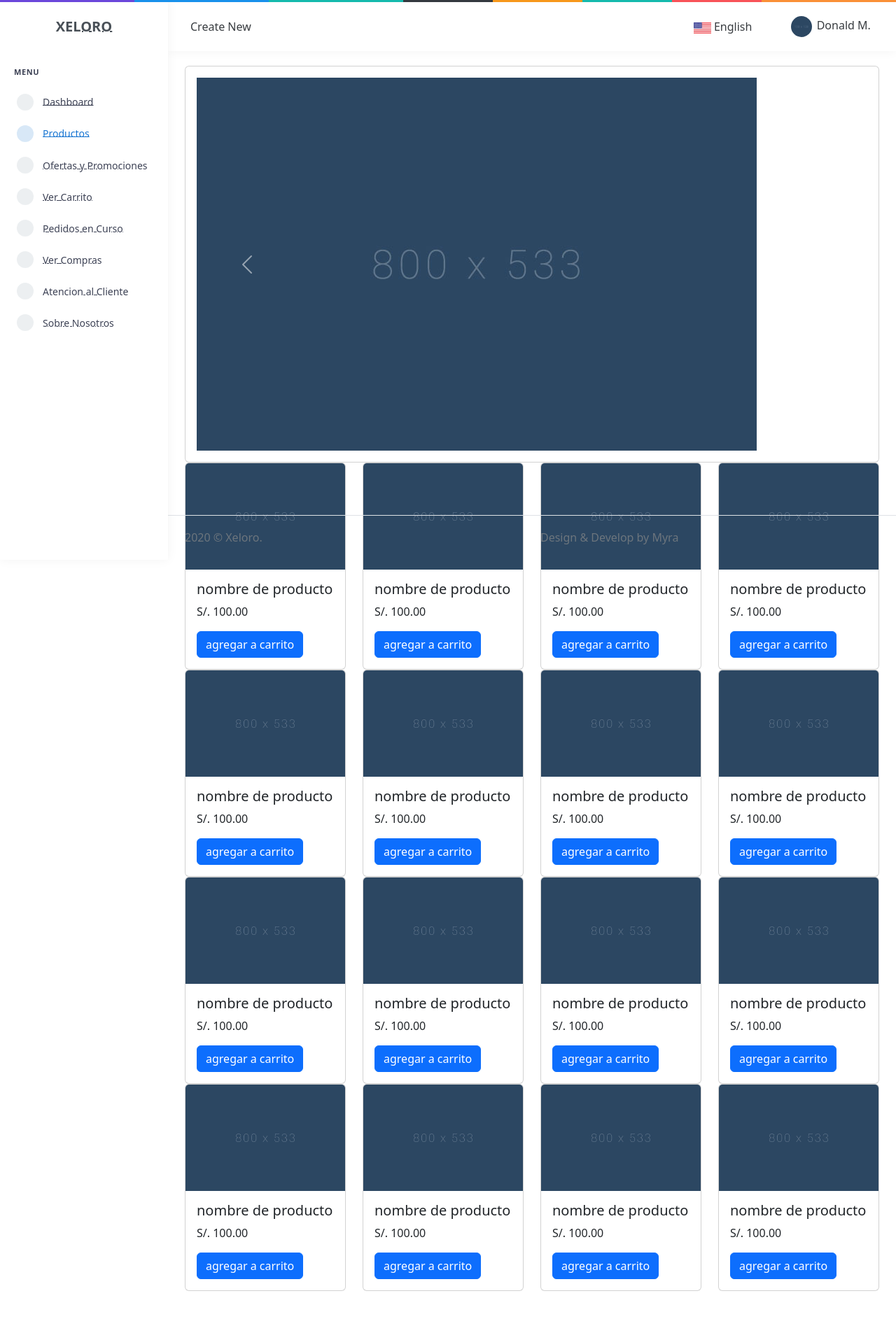
After one commit to YemsAvilaGalvez/plantilla_wp, a PHP site: page /productos.php in a window 1280 px wide. The commit adds this page. Shown: the whole page at 70% size. Run offline with PHP 8.4, Linux system fonts and the light colour scheme; style sheets or scripts are compiled from the project's sources; some libraries are stand-ins or nearby versions.

Commit message:
crear la vista de producto

```diff
--- /dev/null
+++ b/productos.php
@@ -0,0 +1,406 @@
+<!DOCTYPE html>
+<html lang="en">
+
+    <head>
+        <meta charset="utf-8" />
+        <title> Xeloro - Admin & Dashboard Template</title>
+        <meta name="viewport" content="width=device-width, initial-scale=1, shrink-to-fit=no">
+        <meta content="Premium Multipurpose Admin & Dashboard Template" name="description" />
+        <meta content="MyraStudio" name="author" />
+        <meta http-equiv="X-UA-Compatible" content="IE=edge" />
+
+        <!-- App favicon -->
+        <link rel="shortcut icon" href="assets/images/favicon.ico">
+
+        <!-- App css -->
+        <link href="assets/css/bootstrap.min.css" rel="stylesheet" type="text/css" />
+        <link href="assets/css/icons.min.css" rel="stylesheet" type="text/css" />
+        <link href="assets/css/theme.min.css" rel="stylesheet" type="text/css" />
+
+    </head>
+
+    <body>
+
+        <!-- Begin page -->
+        <div id="layout-wrapper">
+            <div class="header-border"></div>
+            <header id="page-topbar">
+                <div class="navbar-header">
+
+                    <div class="d-flex align-items-left">
+                        <button type="button" class="btn btn-sm mr-2 d-lg-none px-3 font-size-16 header-item waves-effect"
+                            id="vertical-menu-btn">
+                            <i class="fa fa-fw fa-bars"></i>
+                        </button>
+
+                        <div class="dropdown d-none d-sm-inline-block">
+                            <button type="button" class="btn header-item waves-effect"
+                                data-toggle="dropdown" aria-haspopup="true" aria-expanded="false">
+                                <i class="mdi mdi-plus"></i> Create New
+                                <i class="mdi mdi-chevron-down d-none d-sm-inline-block"></i>
+                            </button>
+                            <div class="dropdown-menu">
+
+                                <!-- item-->
+                                <a href="javascript:void(0);" class="dropdown-item notify-item">
+                                    Application
+                                </a>
+
+                                <!-- item-->
+                                <a href="javascript:void(0);" class="dropdown-item notify-item">
+                                    Software
+                                </a>
+
+                                <!-- item-->
+                                <a href="javascript:void(0);" class="dropdown-item notify-item">
+                                    EMS System
+                                </a>
+
+                                <!-- item-->
+                                <a href="javascript:void(0);" class="dropdown-item notify-item">
+                                    CRM App
+                                </a>
+                            </div>
+                        </div>
+                    </div>
+
+                    <div class="d-flex align-items-center">
+
+                        <div class="dropdown d-none d-sm-inline-block ml-2">
+                            <button type="button" class="btn header-item noti-icon waves-effect"
+                                id="page-header-search-dropdown" data-toggle="dropdown" aria-haspopup="true"
+                                aria-expanded="false">
+                                <i class="mdi mdi-magnify"></i>
+                            </button>
+                            <div class="dropdown-menu dropdown-menu-lg dropdown-menu-right p-0"
+                                aria-labelledby="page-header-search-dropdown">
+
+                                <form class="p-3">
+                                    <div class="form-group m-0">
+                                        <div class="input-group">
+                                            <input type="text" class="form-control" placeholder="Search ..."
+                                                aria-label="Recipient's username">
+                                            <div class="input-group-append">
+                                                <button class="btn btn-primary" type="submit"><i
+                                                        class="mdi mdi-magnify"></i></button>
+                                            </div>
+                                        </div>
+                                    </div>
+                                </form>
+                            </div>
+                        </div>
+
+                        <div class="dropdown d-inline-block">
+                            <button type="button" class="btn header-item waves-effect"
+                                data-toggle="dropdown" aria-haspopup="true" aria-expanded="false">
+                                <img class="" src="assets/images/flags/us.jpg" alt="Header Language" height="16">
+                                <span class="d-none d-sm-inline-block ml-1">English</span>
+                                <i class="mdi mdi-chevron-down d-none d-sm-inline-block"></i>
+                            </button>
+                            <div class="dropdown-menu dropdown-menu-right">
+
+                                <!-- item-->
+                                <a href="javascript:void(0);" class="dropdown-item notify-item">
+                                    <img src="assets/images/flags/spain.jpg" alt="user-image" class="mr-1" height="12">
+                                    <span class="align-middle">Spanish</span>
+                                </a>
+
+                                <!-- item-->
+                                <a href="javascript:void(0);" class="dropdown-item notify-item">
+                                    <img src="assets/images/flags/germany.jpg" alt="user-image" class="mr-1" height="12">
+                                    <span class="align-middle">German</span>
+                                </a>
+
+                                <!-- item-->
+                                <a href="javascript:void(0);" class="dropdown-item notify-item">
+                                    <img src="assets/images/flags/italy.jpg" alt="user-image" class="mr-1" height="12">
+                                    <span class="align-middle">Italian</span>
+                                </a>
+
+                                <!-- item-->
+                                <a href="javascript:void(0);" class="dropdown-item notify-item">
+                                    <img src="assets/images/flags/russia.jpg" alt="user-image" class="mr-1" height="12">
+                                    <span class="align-middle">Russian</span>
+                                </a>
+                            </div>
+                        </div>
+
+                        <div class="dropdown d-inline-block">
+                            <button type="button" class="btn header-item noti-icon waves-effect"
+                                id="page-header-notifications-dropdown" data-toggle="dropdown" aria-haspopup="true"
+                                aria-expanded="false">
+                                <i class="mdi mdi-bell"></i>
+                                <span class="badge badge-danger badge-pill">3</span>
+                            </button>
+                            <div class="dropdown-menu dropdown-menu-lg dropdown-menu-right p-0"
+                                aria-labelledby="page-header-notifications-dropdown">
+                                <div class="p-3">
+                                    <div class="row align-items-center">
+                                        <div class="col">
+                                            <h6 class="m-0"> Notifications </h6>
+                                        </div>
+                                        <div class="col-auto">
+                                            <a href="#!" class="small"> View All</a>
+                                        </div>
+                                    </div>
+                                </div>
+                                <div data-simplebar style="max-height: 230px;">
+                                    <a href="" class="text-reset notification-item">
+                                        <div class="media">
+                                            <img src="assets/images/users/avatar-2.jpg"
+                                                class="mr-3 rounded-circle avatar-xs" alt="user-pic">
+                                            <div class="media-body">
+                                                <h6 class="mt-0 mb-1">Samuel Coverdale</h6>
+                                                <p class="font-size-12 mb-1">You have new follower on Instagram</p>
+                                                <p class="font-size-12 mb-0 text-muted"><i
+                                                        class="mdi mdi-clock-outline"></i> 2 min ago</p>
+                                            </div>
+                                        </div>
+                                    </a>
+                                    <a href="" class="text-reset notification-item">
+                                        <div class="media">
+                                            <div class="avatar-xs mr-3">
+                                                <span class="avatar-title bg-success rounded-circle">
+                                                    <i class="mdi mdi-cloud-download-outline"></i>
+                                                </span>
+                                            </div>
+                                            <div class="media-body">
+                                                <h6 class="mt-0 mb-1">Download Available !</h6>
+                                                <p class="font-size-12 mb-1">Latest version of admin is now available.
+                                                    Please download here.</p>
+                                                <p class="font-size-12 mb-0 text-muted"><i
+                                                        class="mdi mdi-clock-outline"></i> 4 hours ago</p>
+                                            </div>
+                                        </div>
+                                    </a>
+                                    <a href="" class="text-reset notification-item">
+                                        <div class="media">
+                                            <img src="assets/images/users/avatar-3.jpg"
+                                                class="mr-3 rounded-circle avatar-xs" alt="user-pic">
+                                            <div class="media-body">
+                                                <h6 class="mt-0 mb-1">Victoria Mendis</h6>
+                                                <p class="font-size-12 mb-1">Just upgraded to premium account.</p>
+                                                <p class="font-size-12 mb-0 text-muted"><i
+                                                        class="mdi mdi-clock-outline"></i> 1 day ago</p>
+                                            </div>
+                                        </div>
+                                    </a>
+                                </div>
+                                <div class="p-2 border-top">
+                                    <a class="btn btn-sm btn-light btn-block text-center" href="javascript:void(0)">
+                                        <i class="mdi mdi-arrow-down-circle mr-1"></i> Load More..
+                                    </a>
+                                </div>
+                            </div>
+                        </div>
+
+                        <div class="dropdown d-inline-block ml-2">
+                            <button type="button" class="btn header-item waves-effect"
+                                data-toggle="dropdown" aria-haspopup="true" aria-expanded="false">
+                                <img class="rounded-circle header-profile-user" src="assets/images/users/avatar-2.jpg"
+                                    alt="Header Avatar">
+                                <span class="d-none d-sm-inline-block ml-1">Donald M.</span>
+                                <i class="mdi mdi-chevron-down d-none d-sm-inline-block"></i>
+                            </button>
+                            <div class="dropdown-menu dropdown-menu-right">
+                                <a class="dropdown-item d-flex align-items-center justify-content-between"
+                                    href="javascript:void(0)">
+                                    <span>Inbox</span>
+                                    <span>
+                                        <span class="badge badge-pill badge-info">3</span>
+                                    </span>
+                                </a>
+                                <a class="dropdown-item d-flex align-items-center justify-content-between"
+                                    href="javascript:void(0)">
+                                    <span>Profile</span>
+                                    <span>
+                                        <span class="badge badge-pill badge-warning">1</span>
+                                    </span>
+                                </a>
+                                <a class="dropdown-item d-flex align-items-center justify-content-between"
+                                    href="javascript:void(0)">
+                                    Settings
+                                </a>
+                                <a class="dropdown-item d-flex align-items-center justify-content-between"
+                                    href="javascript:void(0)">
+                                    <span>Lock Account</span>
+                                </a>
+                                <a class="dropdown-item d-flex align-items-center justify-content-between"
+                                    href="javascript:void(0)">
+                                    <span>Log Out</span>
+                                </a>
+                            </div>
+                        </div>
+
+                    </div>
+                </div>
+            </header>
+
+            <!-- ========== Left Sidebar Start ========== -->
+            <div class="vertical-menu">
+
+                <div data-simplebar class="h-100">
+
+                    <div class="navbar-brand-box">
+                        <a href="index.html" class="logo">
+                            <i class="mdi mdi-album"></i>
+                            <span>
+                                Xeloro
+                            </span>
+                        </a>
+                    </div>
+
+                    <!--- Sidemenu -->
+                    <div id="sidebar-menu">
+                        <!-- Left Menu Start -->
+                        <ul class="metismenu list-unstyled" id="side-menu">
+                            <li class="menu-title">Menu</li>
+
+                            <li>
+                                <a href="index.php" class="waves-effect"><i class="mdi mdi-home-analytics"></i><span>Dashboard</span></a>
+                            </li>
+
+                            <li>
+                                <a href="productos.php" class="waves-effect"><i
+                                        class="mdi mdi-share-variant"></i><span>Productos</span></a>
+                            </li>
+
+                            <li>
+                                <a href="javascript: void(0);" class="waves-effect"><i
+                                        class="mdi mdi-table-merge-cells"></i><span>Ofertas y Promociones</span></a>
+                            </li>
+
+                            <li>
+                                <a href="javascript: void(0);" class="waves-effect"><i
+                                        class="mdi mdi-table-merge-cells"></i><span>Ver Carrito</span></a>
+                            </li>
+
+                            <li>
+                                <a href="javascript: void(0);" class="waves-effect"><i
+                                        class="mdi mdi-format-list-bulleted-type"></i><span>Pedidos en Curso</span></a>
+                            </li>
+
+                            <li>
+                                <a href="javascript: void(0);" class="waves-effect"><i
+                                        class="mdi mdi-poll"></i><span>Ver Compras</span></a>
+                            </li>
+
+                            <li><a href="calendar.html" class=" waves-effect"><i
+                                class="mdi mdi-calendar-range-outline"></i><span>Atencion al Cliente</span></a>
+                            </li>
+
+                            <li><a href="calendar.html" class=" waves-effect"><i
+                                        class="mdi mdi-calendar-range-outline"></i><span>Sobre Nosotros</span></a>
+                            </li>
+
+                        </ul>
+                    </div>
+                    <!-- Sidebar -->
+                </div>
+            </div>
+            <!-- Left Sidebar End -->
+
+            <!-- ============================================================== -->
+            <!-- Start right Content here -->
+            <!-- ============================================================== -->
+            <div class="main-content">
+
+                <div class="page-content">
+                    <div class="container-fluid">
+
+                        <div class="row">
+                            <div class="col-xl-12">
+                                <div class="card">
+                                    <div class="card-body">
+
+                                        <div id="carouselExampleControls" class="carousel slide" data-ride="carousel">
+                                            <div class="carousel-inner" role="listbox">
+                                                <div class="carousel-item active">
+                                                    <img class="d-block img-fluid" src="assets/images/media/sm-4.jpg" alt="First slide">
+                                                </div>
+                                                <div class="carousel-item">
+                                                    <img class="d-block img-fluid" src="assets/images/media/sm-5.jpg" alt="Second slide">
+                                                </div>
+                                                <div class="carousel-item">
+                                                    <img class="d-block img-fluid" src="assets/images/media/sm-6.jpg" alt="Third slide">
+                                                </div>
+                                            </div>
+                                            <a class="carousel-control-prev" href="#carouselExampleControls" role="button" data-slide="prev">
+                                                <span class="carousel-control-prev-icon" aria-hidden="true"></span>
+                                                <span class="sr-only">Previous</span>
+                                            </a>
+                                            <a class="carousel-control-next" href="#carouselExampleControls" role="button" data-slide="next">
+                                                <span class="carousel-control-next-icon" aria-hidden="true"></span>
+                                                <span class="sr-only">Next</span>
+                                            </a>
+                                        </div>
+
+                                    </div> <!-- end card-body-->
+                                </div> <!-- end card-->
+                            </div> <!-- end col -->
+
+                        </div>
+                        <!-- end row-->
+
+
+                        <div class="row">
+
+                            <?php for ($i=0; $i < 16; $i++) { ?>
+                                <div class="col-md-6 col-xl-3">
+                                    <!-- Simple card -->
+                                    <div class="card">
+                                        <img class="card-img-top img-fluid" src="assets/images/media/sm-1.jpg" alt="Card image cap">
+                                        <div class="card-body">
+                                            <h5 class="card-title">nombre de producto</h5>
+                                            <p class="card-text">S/. 100.00</p>
+                                            <a href="#" class="btn btn-primary waves-effect waves-light">agregar a carrito</a>
+                                        </div>
+                                    </div>
+                                </div><!-- end col -->
+                            <?php } ?>
+                        </div>
+                        <!-- end row -->
+
+
+                    </div> <!-- container-fluid -->
+                </div>
+                <!-- End Page-content -->
+
+                <footer class="footer">
+                    <div class="container-fluid">
+                        <div class="row">
+                            <div class="col-sm-6">
+                                2020 © Xeloro.
+                            </div>
+                            <div class="col-sm-6">
+                                <div class="text-sm-right d-none d-sm-block">
+                                    Design & Develop by Myra
+                                </div>
+                            </div>
+                        </div>
+                    </div>
+                </footer>
+
+            </div>
+            <!-- end main content-->
+
+        </div>
+        <!-- END layout-wrapper -->
+
+        <!-- Overlay-->
+        <div class="menu-overlay"></div>
+
+
+        <!-- jQuery  -->
+        <script src="assets/js/jquery.min.js"></script>
+        <script src="assets/js/bootstrap.bundle.min.js"></script>
+        <script src="assets/js/metismenu.min.js"></script>
+        <script src="assets/js/waves.js"></script>
+        <script src="assets/js/simplebar.min.js"></script>
+
+        <!-- App js -->
+        <script src="assets/js/theme.js"></script>
+
+    </body>
+
+</html>
```
Also changed, not shown: index.php (renamed from index.html, +6 -40 lines), 3 other files.
